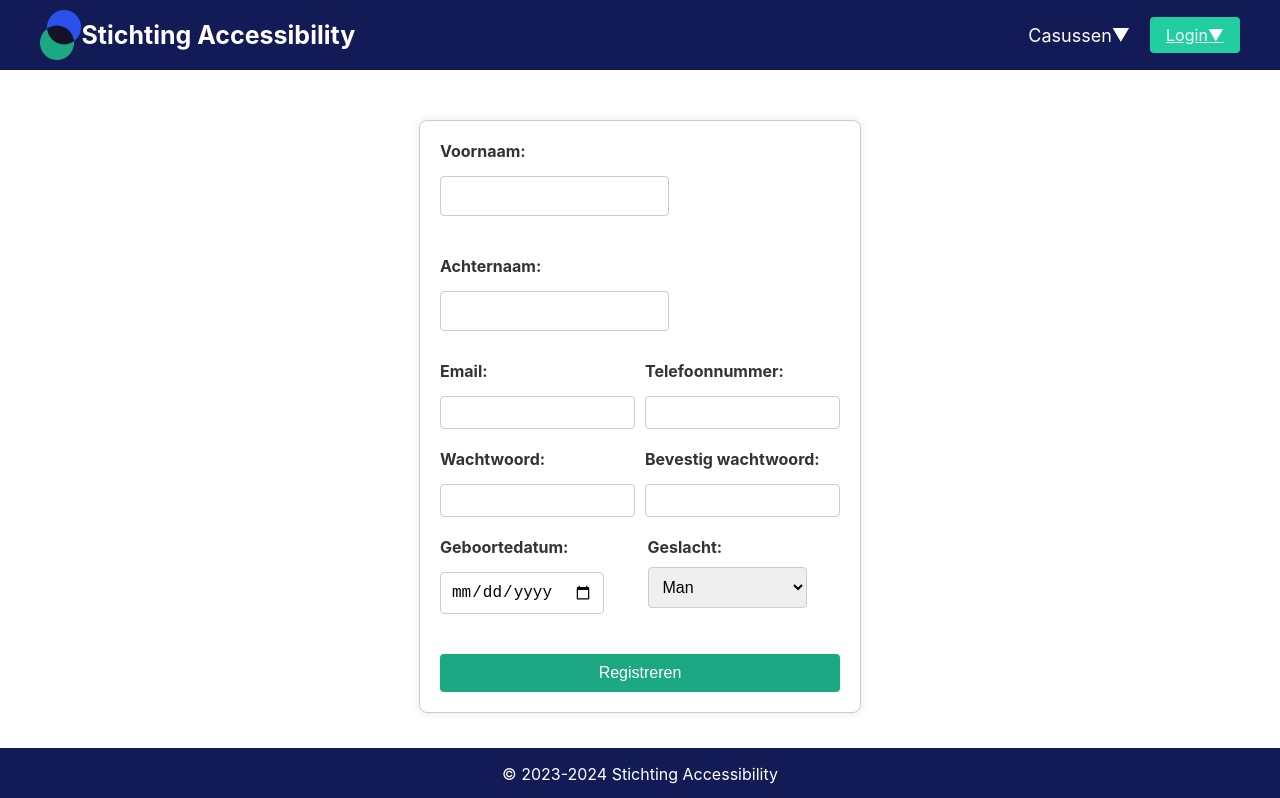
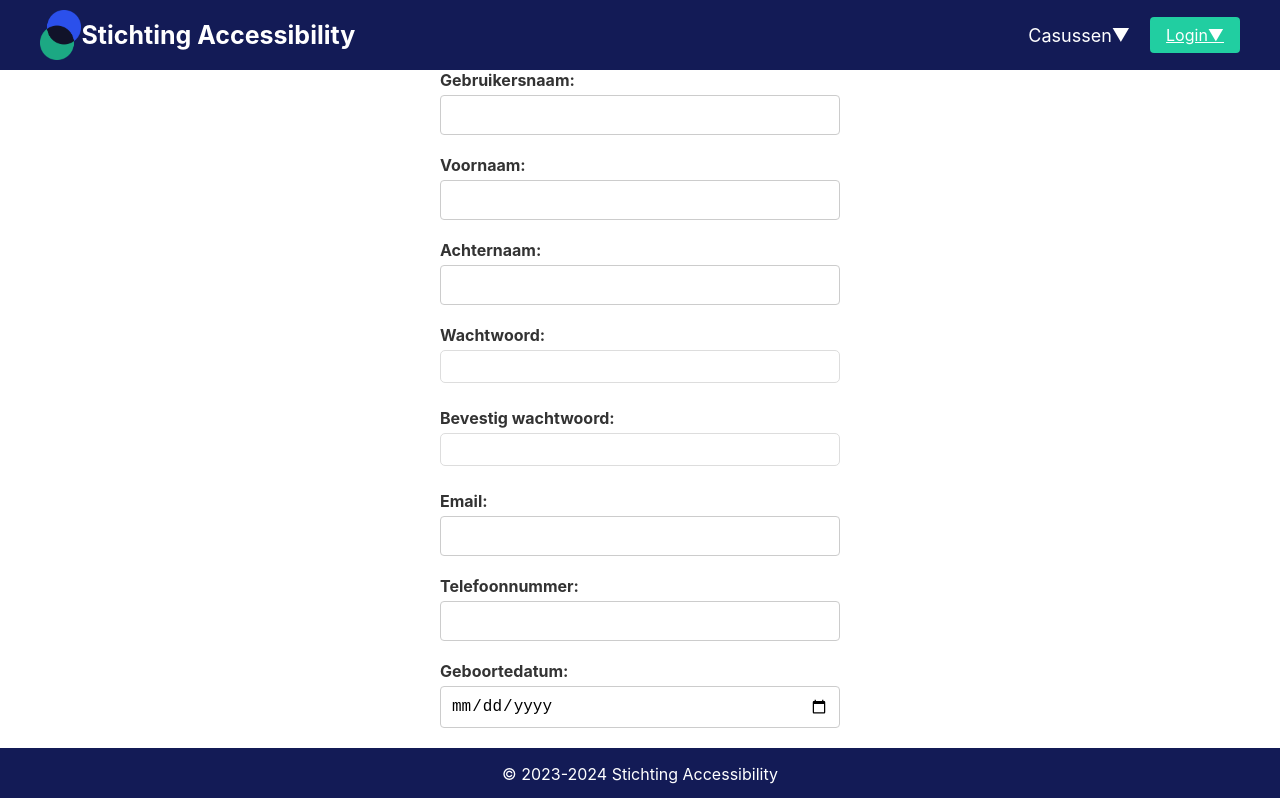
Before and after one commit to bilalmass/WPR, a React (Create React App) app in the folder frontend/wpr/: page /register in a window 1280 px wide. Shown: the top 798 px of the page. Built offline with nearby package versions, Linux system fonts and the light colour scheme.

Commit message:
Herkansing Tony 2/3

```diff
--- a/frontend/wpr/src/components/Casuspage.js
+++ b/frontend/wpr/src/components/Casuspage.js
@@ -16,7 +16,6 @@ const Casussen = () => {
                 const onderzoekenResponse = await fetch('https://localhost:7211/Onderzoek/getall');
                 let onderzoekenData = await onderzoekenResponse.json();
 
-                // Filter the data
                 onderzoekenData = onderzoekenData.filter(item => item.status === 'Open');
 
                 setOnderzoekenData(onderzoekenData);
--- a/frontend/wpr/src/components/Loginpage.js
+++ b/frontend/wpr/src/components/Loginpage.js
@@ -1,11 +1,16 @@
 import React, { useState } from 'react';
 import './componentstyling/loginpage.css';
 import { Link } from 'react-router-dom';
+import { useNavigate } from 'react-router-dom';
 import userDummyData from './dummydata/userdummy';
 
 const Login = () => {
+    let navigate = useNavigate();
     const [showKeuze, setShowKeuze] = useState(false);
     const [loginError, setLoginError] = useState('');
+    const [username, setUsername] = useState('');
+    const [password, setPassword] = useState('');
+    const [refreshKey, setRefreshKey] = useState(0);
 
     const handleRegisterClick = () => {
         setShowKeuze(true);
@@ -18,36 +23,44 @@ const Login = () => {
     const handleLogin = async (e) => {
         e.preventDefault();
 
-        const username = e.target.username.value;
-        const password = e.target.password.value;
-
         try {
-            // Maak een HTTP-verzoek naar de Swagger API
             const response = await fetch('https://localhost:7211/Login/Login', {
                 method: 'POST',
                 headers: {
                     'Content-Type': 'application/json',
                 },
                 body: JSON.stringify({
-                    GebruikersNaam: username,
-                    Wachtwoord: password,
+                    gebruikersNaam: username,
+                    wachtwoord: password,
                 }),
             });
 
-            // Controleer of het verzoek succesvol was
-            if (response.ok) {
-                const data = await response.json();
+            if (!response.ok) {
+                throw new Error('Er is een fout opgetreden bij het inloggen');
+            }
 
-                // Controleer of de inloggegevens geldig zijn
-                if (data.success) {
-                    console.log('Ingelogd als:', data.user);
-                    setLoginError('');
-                } else {
-                    setLoginError('Ongeldige gebruikersnaam of wachtwoord');
-                }
+            const data = await response.json();
+
+            if ('success' in data && data.success) {
+                const response = await fetch(`https://localhost:7211/Gebruiker/discriminator/${username}`, {
+                    method: 'GET',
+                    headers: {
+                        'Accept': 'application/json',
+                    },
+                });
+                const discriminatorData = await response.json();
+                console.log('Discriminator:', discriminatorData);
+                console.log('Ingelogd als:', username);
+                setLoginError('');
+                localStorage.setItem('access_token', username);
+                localStorage.setItem('access_rol', discriminatorData);
+                setRefreshKey(oldKey => oldKey + 1); // Verhoog de waarde van refreshKey
+                console.log(localStorage);
+                navigate('/home');
             } else {
-                setLoginError('Er is een fout opgetreden bij het inloggen');
+                setLoginError('Ongeldige gebruikersnaam of wachtwoord');
             }
+
         } catch (error) {
             console.error('Er is een fout opgetreden bij het verwerken van het inlogverzoek:', error);
             setLoginError('Er is een fout opgetreden bij het inloggen');
@@ -59,14 +72,14 @@ const Login = () => {
             <h2>Login</h2>
             <form onSubmit={handleLogin}>
                 <div className="form-group">
-                    <label htmlFor="userame">Username:</label>
+                    <label htmlFor="username">Username:</label>
                     <br />
-                    <input type="text" id="username" name="username" />
+                    <input type="text" id="username" name="username" value={username} onChange={e => setUsername(e.target.value)} />
                 </div>
                 <div className="form-group">
                     <label htmlFor="password">Wachtwoord:</label>
                     <br />
-                    <input type="password" id="password" name="password" />
+                    <input type="password" id="password" name="password" value={password} onChange={e => setPassword(e.target.value)} />
                 </div>
                 {loginError && <p className="error">{loginError}</p>}
                 <div className="form-options">
--- a/frontend/wpr/src/components/Registerpage.js
+++ b/frontend/wpr/src/components/Registerpage.js
@@ -2,17 +2,18 @@
 import React, { useState } from 'react';
 import './componentstyling/registerpage.css';
 
-
 const Register = () => {
     const [formData, setFormData] = useState({
-        firstName: '',
-        lastName: '',
+        gebruikersnaam: '',
+        voornaam: '',
+        achternaam: '',
         email: '',
-        phoneNumber: '',
-        password: '',
+        telefoonnummer: '',
+        wachtwoord: '',
         confirmPassword: '',
-        gender: 'male',
-        birthDate: '',
+        geslacht: 'Man',
+        geboortedatum: '',
+        postCode: ''
     });
 
     const [passwordError, setPasswordError] = useState('');
@@ -22,106 +23,143 @@ const Register = () => {
         if (e.target.name === 'password' || e.target.name === 'confirmPassword') {
             setPasswordError('');
         }
-
     };
 
+
     const handleRegisterClick = () => {
+        console.log(formData);
         const passwordRegex = /^(?=.*[A-Z])(?=.*[0-9!@#\$%\^&\*])(?=.{8,})/;
-        if (!passwordRegex.test(formData.password)) {
+        if (!passwordRegex.test(formData.wachtwoord)) {
             setPasswordError('Wachtwoord voldoet niet aan de beveiligingseisen.');
             return;
         }
-        RegistreerErvaringsdeskundige();
-        if (formData.password !== formData.confirmPassword) {
+        if (formData.wachtwoord !== formData.confirmPassword) {
             setPasswordError('Wachtwoorden komen niet overeen.');
             return;
         }
-
+        RegistreerErvaringsdeskundige();
         console.log('Registratiegegevens:', formData);
     };
 
-    function RegistreerErvaringsdeskundige()
-    {
-        fetch("https://localhost:7211/Registreer/ervaringsdeskundige", {
-            method: "POST",
-            mode: "cors",
+
+    function RegistreerErvaringsdeskundige() {
+        fetch('https://localhost:7211/RegistreerErvaringsdeskundige/ErvaringsdeskundigeRegistreer', {
+            method: 'POST',
             headers: {
-                'Acces-Control-Allow-Origin': '*',
-                'Content-Type': 'application/json'
+                'Content-Type': 'application/json',
             },
-            body: JSON.stringify({
-                "firstName": formData.firstName,
-                "lastName": formData.lastName,
-                "email": formData.email,
-                "phoneNumber": formData.phoneNumber,
-                "password": formData.password,
-                "gender": formData.gender,
-                "birthDate": formData.birthDate
-            })
+            body: JSON.stringify(formData)
         })
             .then(response => response.json())
-        .then(data => console.log(data));
-    }
+            .then(data => console.log(data))
+            .catch(error => console.error('Network error:', error));
+    };
+
+
 
         return (
-        <div className="registration-container">
-            <div className="registration-form">
-                <div className="form-row">
-                    <div className="input-group">
-                        <label>Voornaam:</label>
-                        <input type="text" name="firstName" value={formData.firstName} onChange={handleInputChange} />
-                    </div>
+        <div className="register-container">
+            <label className="form-label">Gebruikersnaam:
+                <input
+                    type="text"
+                    name="gebruikersnaam"
+                    value={formData.gebruikersnaam}
+                    onChange={handleInputChange}
+                    className="form-input"
+                />
+            </label>
 
-                    <div className="input-group">
-                        <label>Achternaam:</label>
-                        <input type="text" name="lastName" value={formData.lastName} onChange={handleInputChange} />
-                    </div>
-                </div>
 
-                <div className="form-row">
-                    <div className="input-group">
-                        <label>Email:</label>
-                        <input type="email" name="email" value={formData.email} onChange={handleInputChange} />
-                    </div>
+            <label className="form-label">Voornaam:
+                <input
+                    type="text"
+                    name="voornaam"
+                    value={formData.voornaam}
+                    onChange={handleInputChange}
+                    className="form-input"
+                />
+            </label>
 
-                    <div className="input-group">
-                        <label>Telefoonnummer:</label>
-                        <input type="tel" name="phoneNumber" value={formData.phoneNumber} onChange={handleInputChange} />
-                    </div>
-                </div>
+            <label className="form-label">Achternaam:
+                <input
+                    type="text"
+                    name="achternaam"
+                    value={formData.achternaam}
+                    onChange={handleInputChange}
+                    className="form-input"
+                />
+            </label>
 
-                <div className="form-row">
-                    <div className="input-group">
-                        <label>Wachtwoord:</label>
-                        <input type="password" name="password" value={formData.password} onChange={handleInputChange} />
-                    </div>
+            <label className="form-label">Wachtwoord:
+                <input
+                    type="password"
+                    name="wachtwoord"
+                    value={formData.wachtwoord}
+                    onChange={handleInputChange}
+                    className="form-input"
+                />
+            </label>
 
-                    <div className="input-group">
-                        <label>Bevestig wachtwoord:</label>
-                        <input type="password" name="confirmPassword" value={formData.confirmPassword} onChange={handleInputChange} />
-                        {passwordError && <p className="error">{passwordError}</p>}
-                    </div>
-                </div>
+            <label className="form-label">Bevestig wachtwoord:
+                <input
+                    type="password"
+                    name="confirmPassword"
+                    value={formData.confirmPassword}
+                    onChange={handleInputChange}
+                    className="form-input"
+                />
+            </label>
 
-                    <div className="form-row">
-                        <div className="input-group">
-                            <label>Geboortedatum:</label>
-                            <input type="date" name="birthDate" value={formData.birthDate} onChange={handleInputChange} />
-                        </div>
 
-                        <div className="input-group">
-                            <label>Geslacht:</label>
-                            <select name="gender" value={formData.gender} onChange={handleInputChange}>
+            <label className="form-label">Email:
+                <input
+                    type="text"
+                    name="email"
+                    value={formData.email}
+                    onChange={handleInputChange}
+                    className="form-input"
+                />
+            </label>
+
+            <label className="form-label">Telefoonnummer:
+                <input
+                    type="text"
+                    name="telefoonnummer"
+                    value={formData.telefoonnummer}
+                    onChange={handleInputChange}
+                    className="form-input"
+                />
+            </label>
+
+            <label className={"form-label"}>Geboortedatum:
+            <input type="date"
+                   name="geboortedatum"
+                   value={formData.geboortedatum}
+                   onChange={handleInputChange}
+                   className={"form-input"}
+            />
+            </label>
+
+
+            <label className="form-label">Geslacht:
+            <select name="gender" value={formData.gender}
+                    onChange={handleInputChange}>
                 <option value="male">Man</option>
                 <option value="female">Vrouw</option>
                 <option value="other">Zeg ik liever niet</option>
             </select>
-                        </div>
-                    </div>
+            </label>
+            <label className="form-label">Postcode:
+                <input
+                    type="text"
+                    name="postCode"
+                    value={formData.postCode}
+                    onChange={handleInputChange}
+                    className="form-input"
+                />
+            </label>
 
-
-                <button onClick={handleRegisterClick}>Registreren</button>
-            </div>
+            <button onClick={handleRegisterClick} className="register-button">Registreren</button>
         </div>
     );
 };
--- a/frontend/wpr/src/components/componentstyling/registerpage.css
+++ b/frontend/wpr/src/components/componentstyling/registerpage.css
@@ -1,48 +1,26 @@
-.registration-container {
+/* registerpage.css */
+.register-container {
     max-width: 400px;
-    margin: 50px auto;
-    padding: 20px;
-    border: 1px solid #ccc;
-    border-radius: 8px;
-    box-shadow: 0 0 10px rgba(0, 0, 0, 0.1);
-}
-.form-row {
-    display: flex;
-    gap: 10px;
-    flex-wrap: wrap;
-}
-.input-group{
-    margin-right: auto;
-    margin-bottom: 20px;
-}
-.form-group {
-    margin-bottom: 15px;
+    margin: auto;
 }
 
-label {
+.form-label {
     display: block;
-    margin-bottom: 5px;
+    margin-bottom: 10px;
 }
 
-input,
-select,
-button  {
+.form-input {
     width: 100%;
     padding: 8px;
+    margin-bottom: 15px;
     box-sizing: border-box;
-    border: 1px solid #ccc;
-    border-radius: 4px;
 }
 
-button {
+.register-button {
     background-color: #21CEA1;
     color: white;
-    padding: 10px;
+    padding: 10px 15px;
     border: none;
-    border-radius: 4px;
+    border-radius: 5px;
     cursor: pointer;
 }
-
-button:hover {
-    background-color: #1CA883;
-}
```
Also changed, not shown: frontend/wpr/src/App.js (+7 -5 lines), frontend/wpr/src/components/Navbar.js (+20 -13 lines), frontend/wpr/src/components/Usersettings.js (+32 -8 lines), 2 other files (tests, documents, lock files or other folders). Lines whose indentation alone changed are shown as unchanged.
